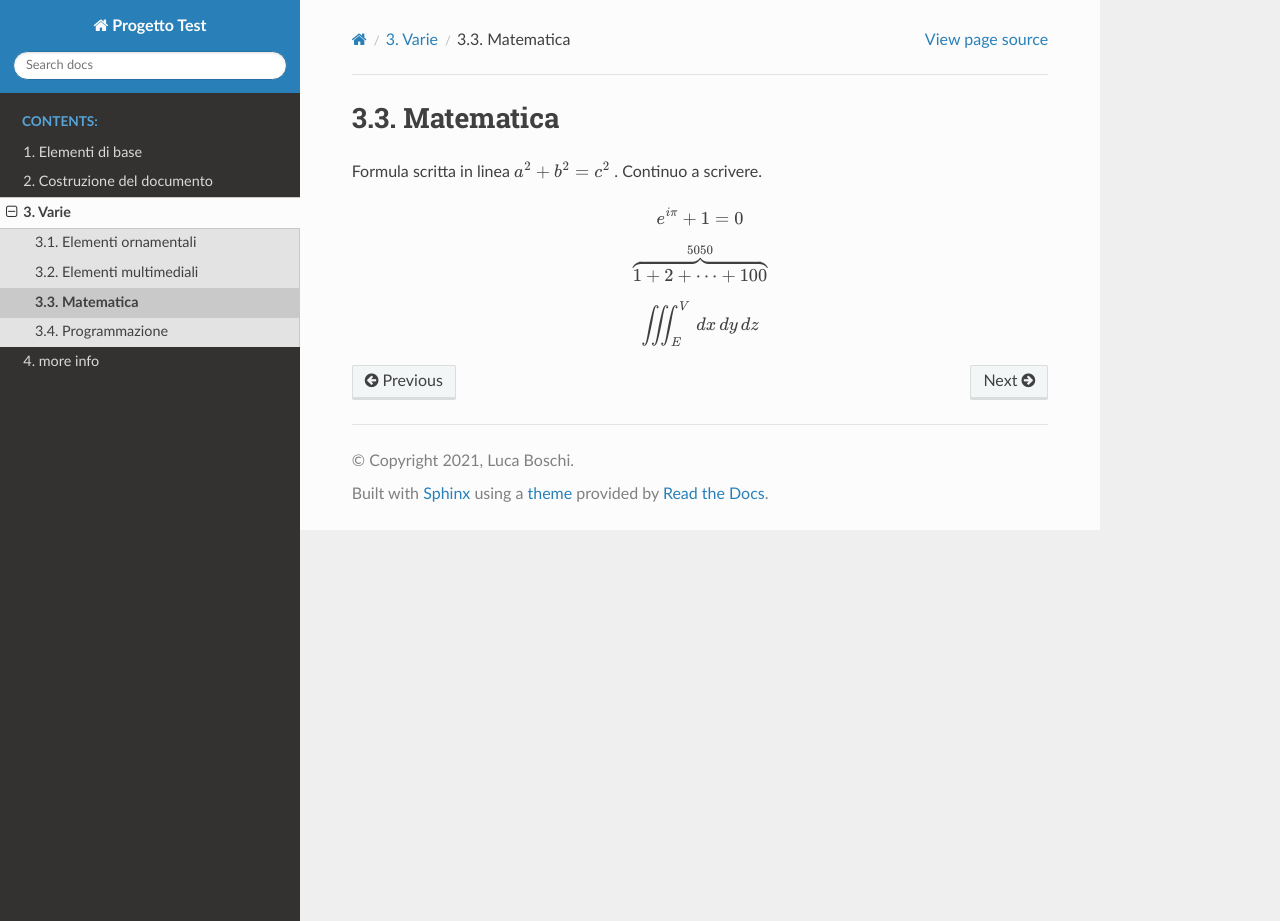
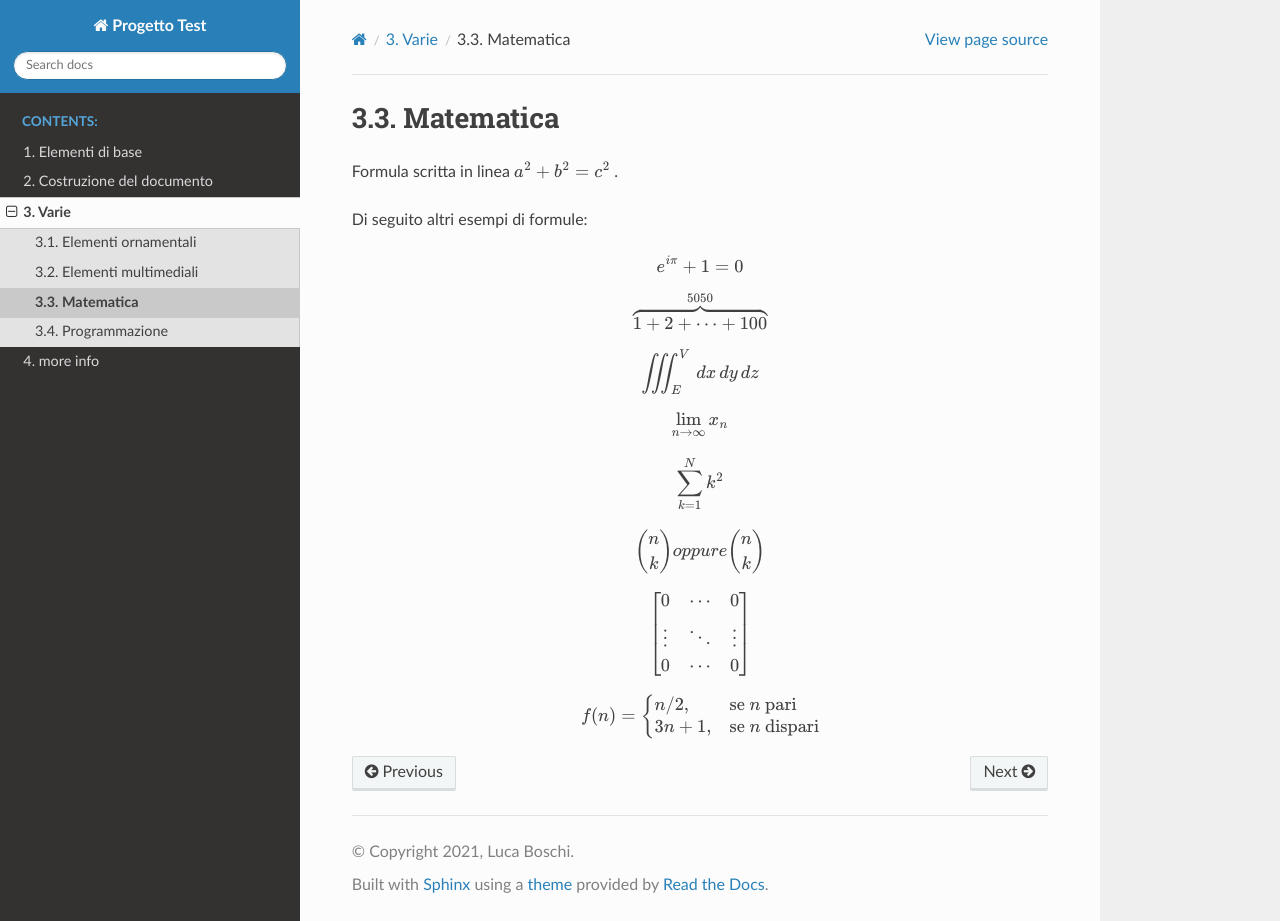
Before and after one commit to lucaboschi/reStructuredText, a Sphinx documentation site: the page built from source/capitolo3/3_3.rst, in a window 1280 px wide and 921 px high. Built offline with Sphinx 7.4.7 and the Read the Docs theme 2.0.0, drawn with Linux system fonts in a browser that asks for light colours.

Commit message:
Aggiunte alcune formule di matematica

```diff
--- a/source/capitolo3/3_3.rst
+++ b/source/capitolo3/3_3.rst
@@ -3,11 +3,26 @@
 Matematica
 ==========
 
-Formula scritta in linea  :math:`a^2 + b^2 = c^2` . Continuo a scrivere.
+Formula scritta in linea  :math:`a^2 + b^2 = c^2` .
 
+
+Di seguito altri esempi di formule:
 
 .. math:: e^{i\pi} + 1 = 0
 
 .. math:: 	\overbrace{ 1+2+\cdots+100 }^{5050}
 
 .. math:: 	\iiint_{E}^{V} \, dx\,dy\,dz
+
+.. math::  	\lim_{n \to \infty}x_n
+
+.. math::  \sum_{k=1}^N k^2
+
+.. math::  	\binom{n}{k} oppure {n \choose k}
+
+.. math::   \begin{bmatrix} 0 & \cdots & 0 \\ \vdots &
+		    \ddots & \vdots \\ 0 & \cdots &
+		    0\end{bmatrix}
+
+.. math::   	f(n)=\begin{cases} n/2, & \mbox{se }n\mbox{ pari} \\ 3n+1, & \mbox{se }n\mbox{ dispari}
+		        \end{cases}
```
Also changed, not shown: 5 other files.
